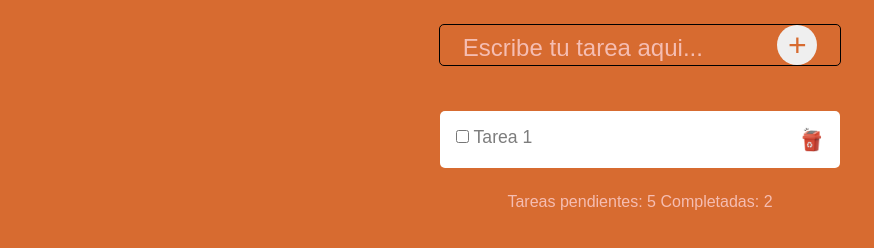
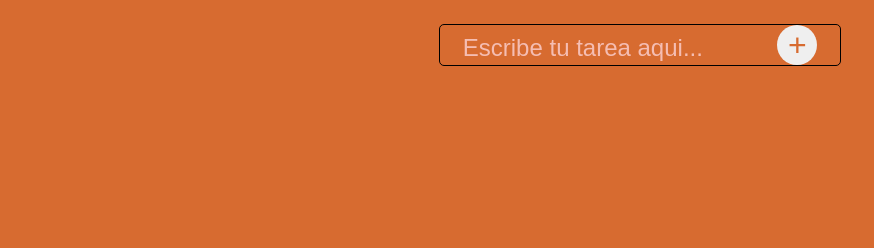
Before and after one commit to Percyyz/APP_tareas_intermedio, a plain HTML site: page index.html in a window 1280 px wide. Shown: the part 158-406 px from the top of the page, without its empty margins (0-874 px from the left). Drawn offline with Linux system fonts and the light colour scheme.

Commit message:
fix: modificando codigo para hacer en js

```diff
--- a/index.html
+++ b/index.html
@@ -16,17 +16,11 @@
     </form>
 
     <div id="lista" class="contenedor-lista">
-        <div class="contenedor-tarea" id="1">
-            <label>
-                <input type="checkbox">
-                Tarea 1
-            </label>
-            <img src="./assets/delete.png" alt="eliminar" class="btnEliminar">
-        </div>
+
     </div>
 
     <div id="stats">
-        Tareas pendientes: 5 Completadas: 2
+
     </div>
 
     <script src="./js/script.js"></script>
```
